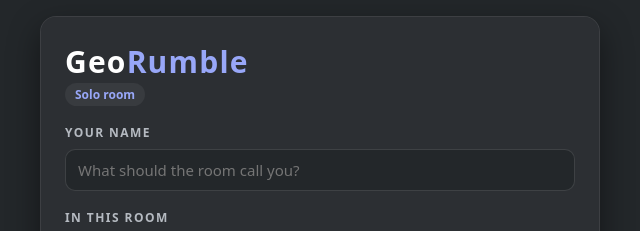
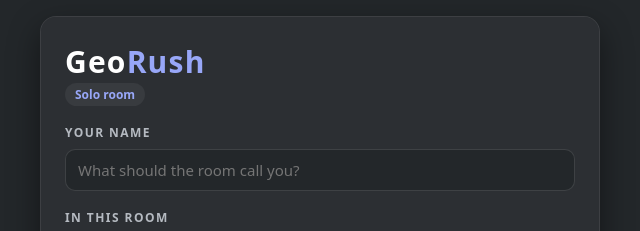
Before and after one commit to Arham4/georumble, a website built with Vite: page client/index.html in a window 1280 px wide. Both pictures are taken after typing "Sample" into the empty fields and a click on the button "Create online game". Shown: the top 231 px of the page, 320-960 px from the left. Built offline with nearby package versions, Linux system fonts and the light colour scheme; no server answers.

Commit message:
Rename wordmark to GeoRush

```diff
--- a/client/src/theme.css
+++ b/client/src/theme.css
@@ -326,7 +326,7 @@ body {
   letter-spacing: 0.04em;
 }
 
-.wordmark .rumble {
+.wordmark .rush {
   color: var(--accent-light);
 }
 
--- a/client/src/ui/lobbyScreen.ts
+++ b/client/src/ui/lobbyScreen.ts
@@ -53,8 +53,8 @@ export function createLobbyScreen(container: HTMLElement, deps: LobbyDeps): Scre
   const heading = el("div", "lobby-head");
   const wordmark = el("h1", "wordmark");
   const geoPart = el("span", undefined, "Geo");
-  const rumblePart = el("span", "rumble", "Rumble");
-  wordmark.append(geoPart, rumblePart);
+  const rushPart = el("span", "rush", "Rush");
+  wordmark.append(geoPart, rushPart);
   const chip = el("span", "chip");
   heading.append(wordmark, chip);
   // Browser rooms live or die by the code being readable in the room, not
```
